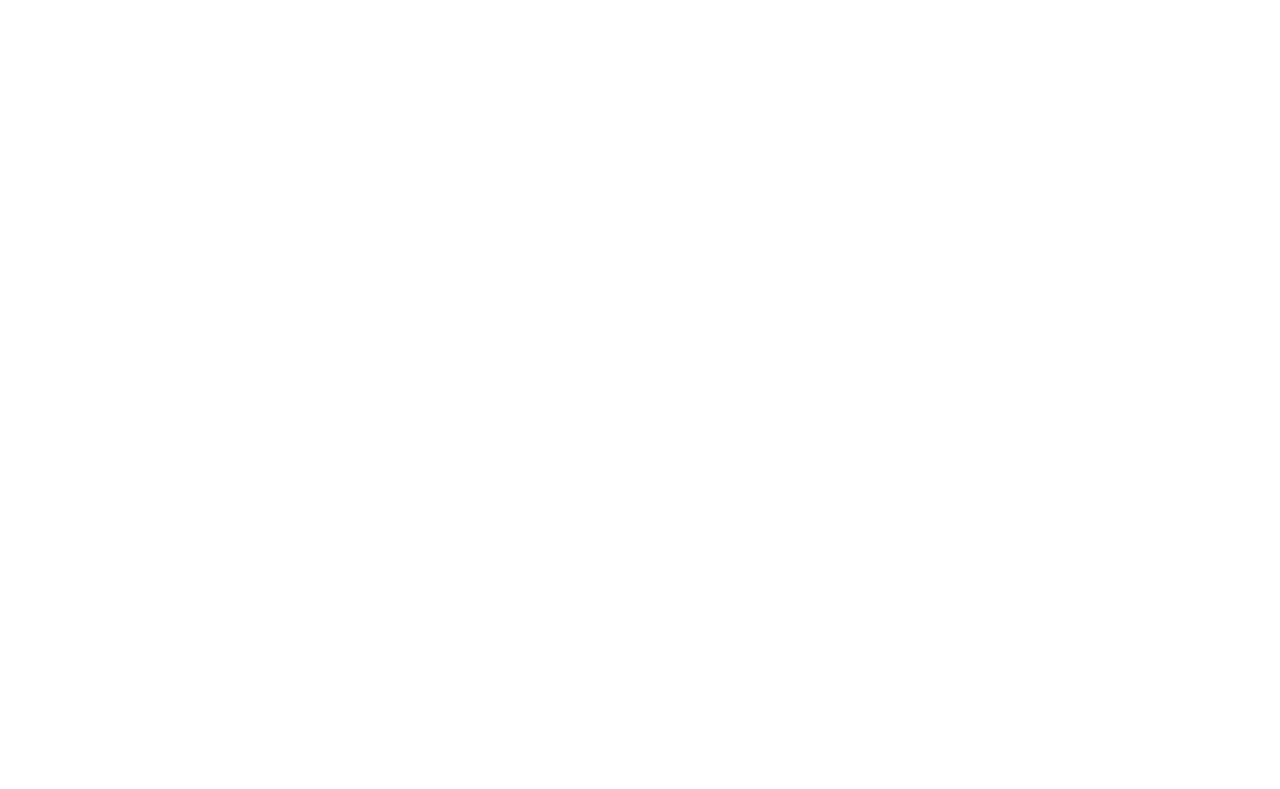
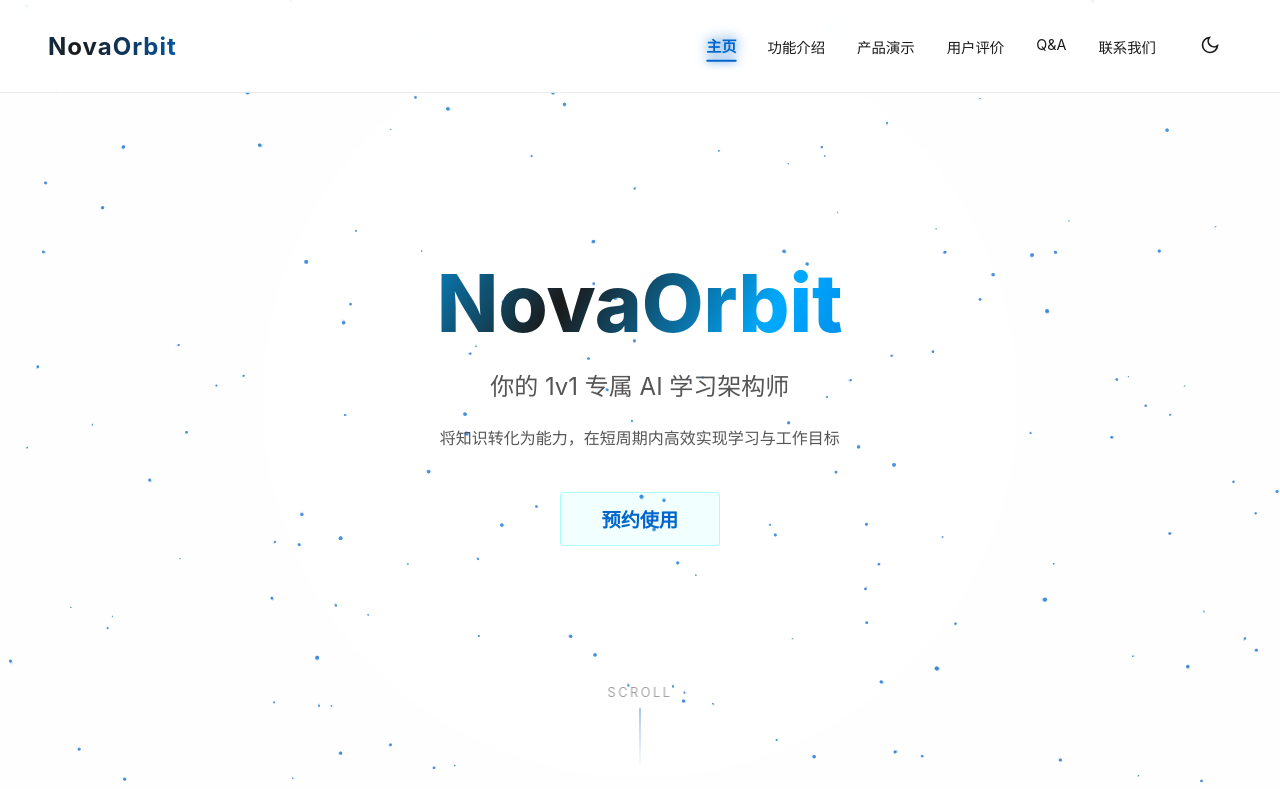
Before and after one commit to professor-lee/preview-product-page, a plain HTML site: page index.html in a window 1280 px wide. Shown: the top 789 px of the page. Drawn offline with Linux system fonts and the light colour scheme; the site is published under a folder, as on GitHub Pages, so addresses that start at the root find nothing; animation ran at ten frames a second.

Commit message:
测试页面v0.0.8, fix the path problem

```diff
--- a/index.html
+++ b/index.html
@@ -5,8 +5,8 @@
     <link rel="icon" type="image/svg+xml" href="/vite.svg" />
     <meta name="viewport" content="width=device-width, initial-scale=1.0" />
     <title>nova-orbit</title>
-    <script type="module" crossorigin src="/assets/index-mgUAUV9V.js"></script>
-    <link rel="stylesheet" crossorigin href="/assets/index-zbk4hW7z.css">
+    <script type="module" crossorigin src="./assets/index-mgUAUV9V.js"></script>
+    <link rel="stylesheet" crossorigin href="./assets/index-zbk4hW7z.css">
   </head>
   <body>
     <div id="app"></div>
```
